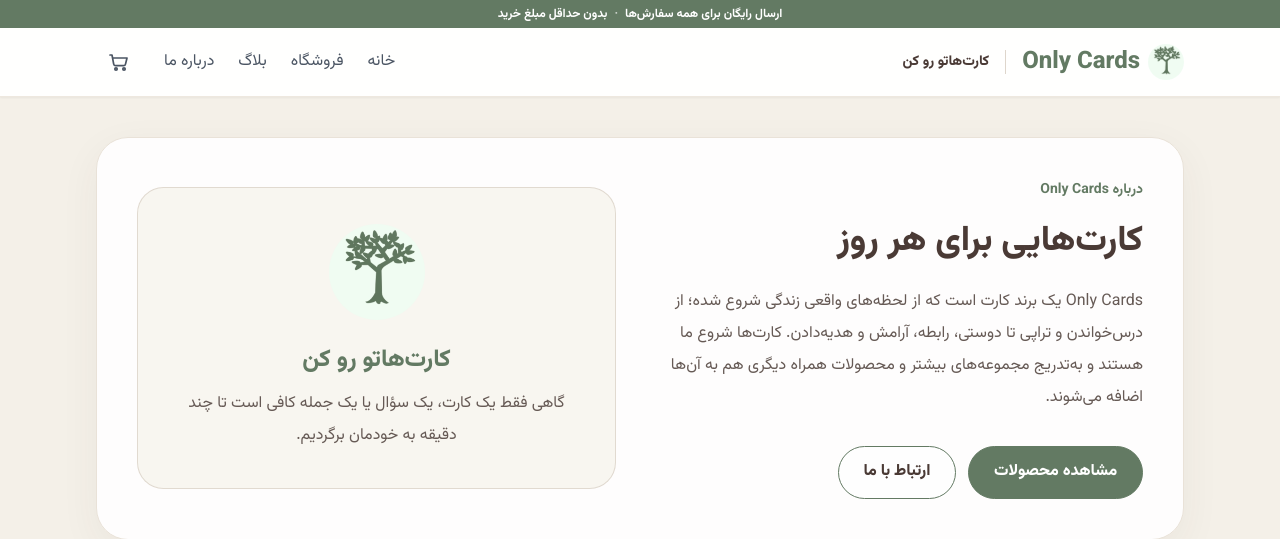
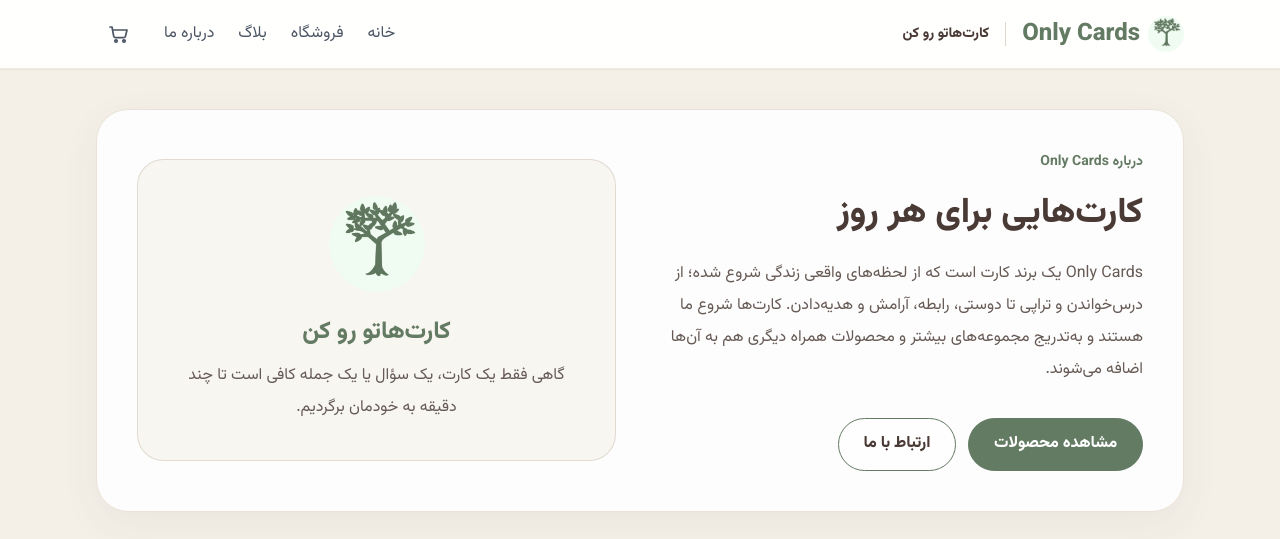
Before and after one commit to itshalle/mycards, a Flask app: page /about in a window 1280 px wide. Shown: the top 539 px of the page. Run offline with Flask 3, Linux system fonts and the light colour scheme; some libraries are stand-ins or nearby versions.

Commit message:
ui: remove free shipping announcement bar

```diff
--- a/templates/base.html
+++ b/templates/base.html
@@ -503,12 +503,6 @@
 <body class="min-w-0">
 
     <nav class="bg-white/95 backdrop-blur shadow-sm sticky top-0 z-50 border-b border-[#EEE8DF]">
-        <div class="w-full bg-[#637A63] text-white text-center text-[11px] sm:text-xs font-bold py-1.5 px-4 leading-6">
-            ارسال رایگان برای همه سفارش‌ها
-            <span class="opacity-70 mx-1" aria-hidden="true">·</span>
-            بدون حداقل مبلغ خرید
-        </div>
-
         <div class="oc-shell py-3">
             <div class="flex items-center justify-between gap-3">
                 <div class="flex min-w-0 items-center gap-3 sm:gap-4">
```
